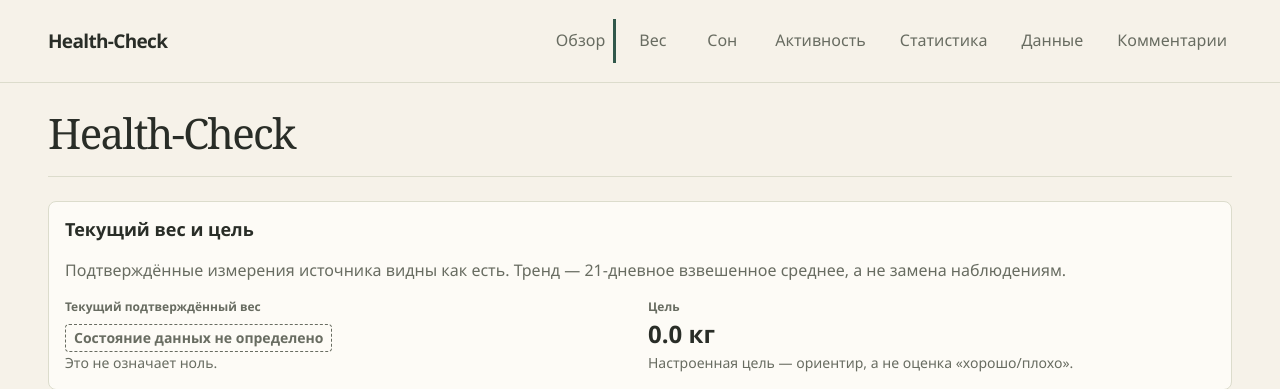
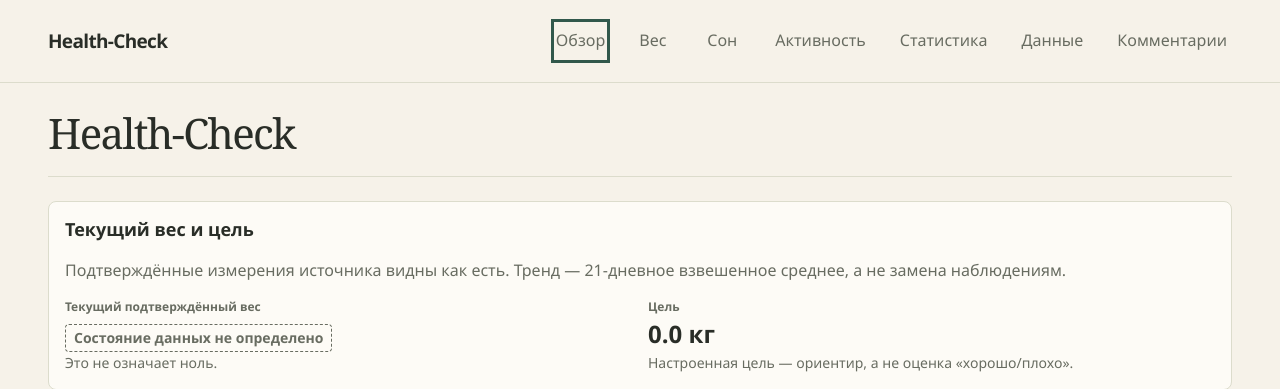
Before and after one commit to LTstripes/Health-Check, a Python web app: template src/healthcheck/web/templates/dashboard.html in a window 1280 px wide, with the restyled element focused. Shown: the top 389 px of the page. Run offline with Jinja, Linux system fonts and the light colour scheme; the template is opened without the code that fills it, so the values that code supplies are empty.

Commit message:
Keep primary navigation focus outline inside scroll container

```diff
--- a/src/healthcheck/web/static/dashboard.css
+++ b/src/healthcheck/web/static/dashboard.css
@@ -81,6 +81,7 @@ code, .provenance, .garmin-table td.code {
   border-bottom-color: var(--accent);
   text-decoration: none;
 }
+.owner-nav a:focus-visible { outline-offset: -3px; }
 
 main { max-width: 1100px; margin: 0 auto; padding: 16px; }
 .legal { max-width: 1100px; margin: 0 auto 32px; padding: 0 16px; color: var(--muted); font-size: 0.9rem; }
```
